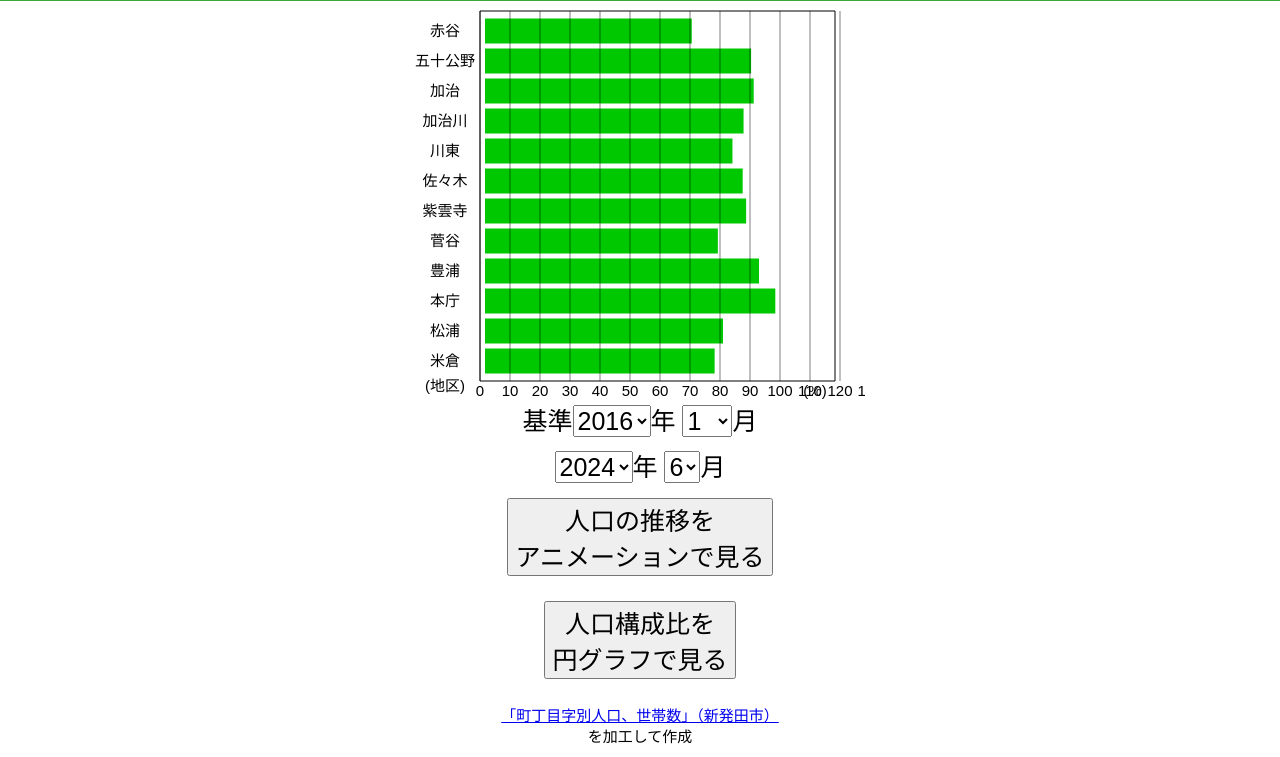
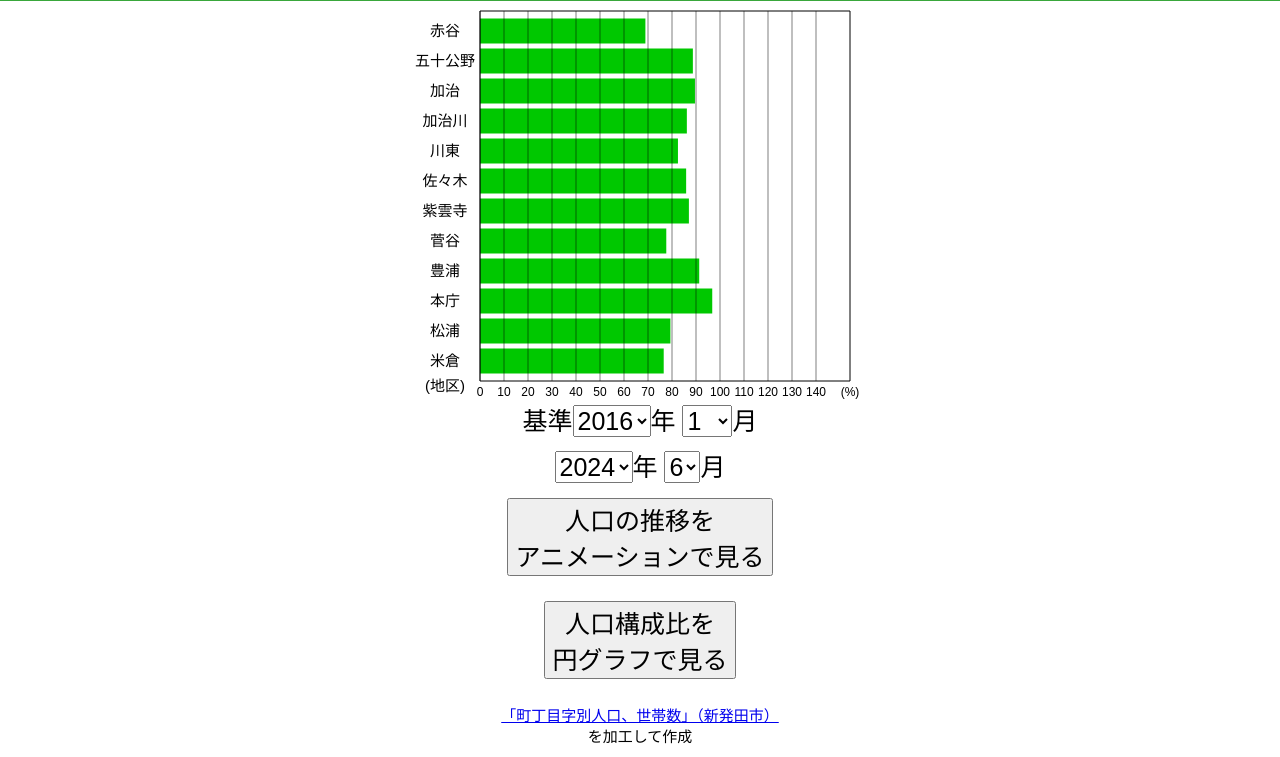
Before and after one commit to sk3136/shibatashi_tikubetu_opendata, a plain HTML site: page index.html in a window 1280 px wide. Shown: the part 43-800 px from the top of the page. Drawn offline with Linux system fonts and the light colour scheme.

Commit message:
Add files via upload

```diff
--- a/index.html
+++ b/index.html
@@ -366,16 +366,16 @@
         for (var i = 0; i < area.length; i++) {
             pen.beginPath();
             pen.strokeStyle = "rgb(0,200,0)";
-            pen.moveTo(70, 30 + 30 * i);
+            pen.moveTo(65, 30 + 30 * i);
             if (animation_mode == 0) {
-                if (frame > data[i] * 300 / standard_data[i]) {
+                if (frame > data[i] * 240 / standard_data[i]) {
                     over_frame++;
-                    pen.lineTo(70 + data[i] * 300 / standard_data[i], 30 + 30 * i);
+                    pen.lineTo(65 + data[i] * 240 / standard_data[i], 30 + 30 * i);
                 } else {
-                    pen.lineTo(70 + frame, 30 + 30 * i);
+                    pen.lineTo(65 + frame, 30 + 30 * i);
                 }
             } else {
-                pen.lineTo(70 + data[i] * 300 / standard_data[i], 30 + 30 * i);
+                pen.lineTo(65 + data[i] * 240 / standard_data[i], 30 + 30 * i);
             }
             pen.stroke();
         }
@@ -383,22 +383,25 @@
         pen.beginPath();
         pen.fillStyle = "rgb(0,0,0)";
         pen.textAlign = 'center';
+        for (var i = 0; i < 15; i++) {
+            pen.font = "12px sans-serif";
+            pen.fillText(i * 10, 65 + i * 24, 395);
+        }
         pen.font = "15px sans-serif";
-        for (var i = 0; i < 16; i++){
-            pen.fillText(i * 10, 65 + i * 30, 395);
-        }
         for (var i = 0; i < area.length; i++) {
             pen.fillText(area[i], 30, 35 + 30 * i);
         }
         pen.fillText('(地区)', 30, 390);
-        pen.fillText('(%)', 400, 395);
+        pen.font = "12px sans-serif";
+        pen.fillText('(%)', 435, 395);
+        pen.font = "15px sans-serif";
 
         pen.beginPath();
         pen.strokeStyle = "rgb(0,0,0)";
         pen.lineWidth = 1;
         pen.moveTo(65, 380);
-        pen.lineTo(canvas.width - 30, 380);
-        pen.lineTo(canvas.width - 30, 10);
+        pen.lineTo(canvas.width - 15, 380);
+        pen.lineTo(canvas.width - 15, 10);
         pen.lineTo(65, 10);
         pen.lineTo(65,380);
         pen.stroke();
@@ -406,9 +409,9 @@
         pen.beginPath();
         pen.strokeStyle = "rgba(0,0,0,0.5)";
         pen.lineWidth = 1;
-        for (var i = 0; i < 16; i++){
-            pen.moveTo(65 + i * 30, 10);
-            pen.lineTo(65 + i * 30, 380);
+        for (var i = 0; i < 15; i++){
+            pen.moveTo(65 + i * 24, 10);
+            pen.lineTo(65 + i * 24, 380);
         }
         pen.stroke();
         if (animation_mode == 0) {
```
